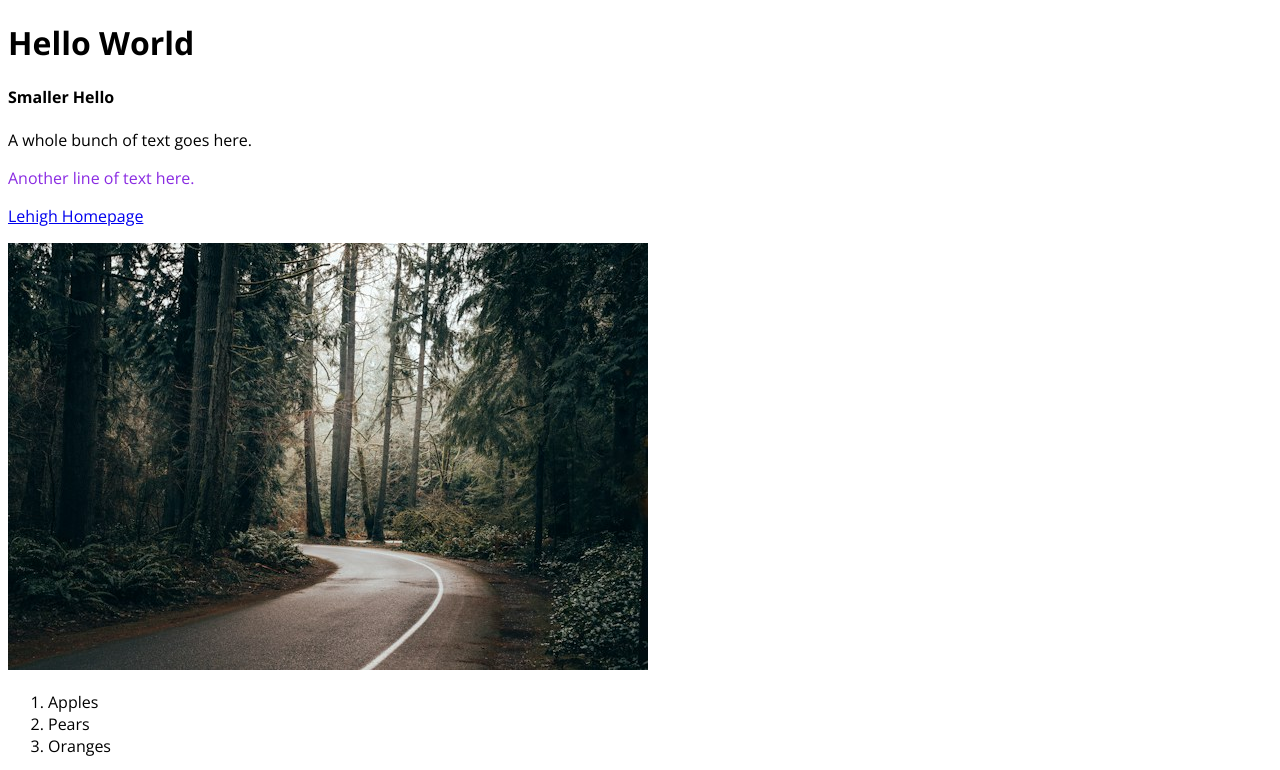
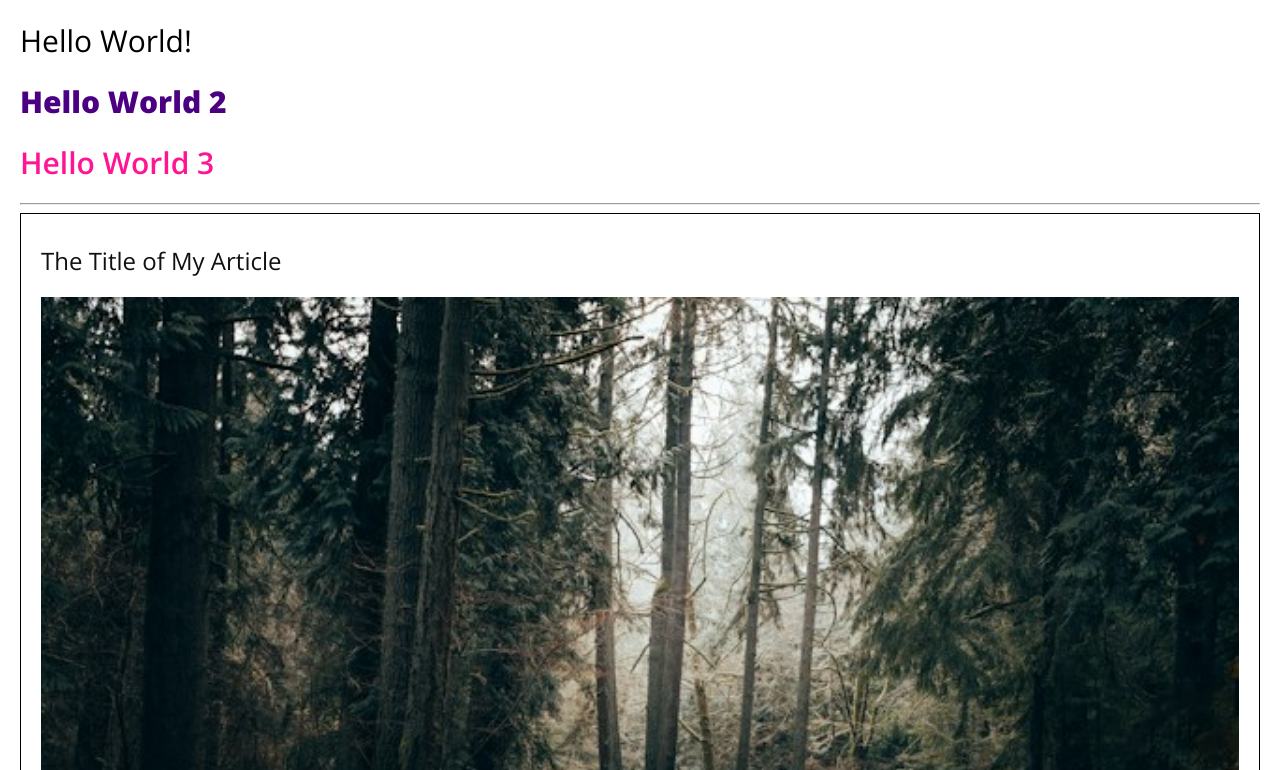
Before and after one commit to Lehigh-University-Design/hello-world-lar326, a plain HTML site: page labs/hello-world.html in a window 1280 px wide. Shown: the top 770 px of the page. Drawn offline with nearby package versions, Linux system fonts and the light colour scheme.

Commit message:
lab 4 html

```diff
--- a/css/style.css
+++ b/css/style.css
@@ -2,4 +2,45 @@ body {
   font-family: "Open Sans", sans-serif;
   font-optical-sizing: auto;
   font-style: normal;
+  margin: 20px;
 }
+
+
+h1 {
+  font-size: 30px;
+  font-weight: 300;
+}
+
+.special-headline {
+  font-weight: 900;
+  color: indigo;
+}
+
+#unique-headline {
+  font-weight: 600;
+  color: deeppink;
+}
+
+h2,h3,h4 {
+  font-weight: 300;
+  color: #111111;
+}
+
+.post{
+  border:1px solid black;
+  margin-bottom: 20px;
+  padding: 10px 20px 10px 20px;
+  img {
+    width: 100%;
+    height: auto;
+    display: block;
+  }
+}
+
+.highlight {
+  background-color:#111111;
+  color: beige;
+  h2 {
+    color:bisque;
+  }
+}
--- a/labs/hello-world.html
+++ b/labs/hello-world.html
@@ -9,10 +9,34 @@
         <link rel="preconnect" href="https://fonts.gstatic.com" crossorigin>
         <link href="https://fonts.googleapis.com/css2?family=Open+Sans:ital,wght@0,300..800;1,300..800&display=swap" rel="stylesheet">
         <link rel="stylesheet" href="../css/style.css">
+
+        <meta name="viewport" content="width=device-widgth, initial-scale=1" />
     </head>
 
     <body>
-        <h1>Hello World</h1>
+        <h1>Hello World!</h1>
+        <h1 class="special-headline">Hello World 2</h1>
+        <h1 id="unique-headline">Hello World 3</h1>
+
+        <hr>
+        <div class="post">
+            <h2>The Title of My Article</h2>
+            <img src="../images/road.jpg">
+            <p>Lorem ipsum, dolor sit amet consectetur adipisicing elit. Officiis quis et fugiat porro odio. Vel, quo. Doloremque excepturi iure consectetur tempore soluta assumenda quasi quod animi non? Aspernatur, incidunt ab?</p>
+        </div>
+
+        <div class="post highlight">
+            <h2>The Title of My Article</h2>
+            <img src="../images/road.jpg">
+            <p>Lorem ipsum, dolor sit amet consectetur adipisicing elit. Officiis quis et fugiat porro odio. Vel, quo. Doloremque excepturi iure consectetur tempore soluta assumenda quasi quod animi non? Aspernatur, incidunt ab?</p>
+        </div>
+
+        <div class="post">
+            <h2>The Title of My Article</h2>
+            <img src="../images/road.jpg">
+            <p>Lorem ipsum, dolor sit amet consectetur adipisicing elit. Officiis quis et fugiat porro odio. Vel, quo. Doloremque excepturi iure consectetur tempore soluta assumenda quasi quod animi non? Aspernatur, incidunt ab?</p>
+        </div>
+
         <h4>Smaller Hello</h4>
         <p>A whole bunch of text goes here.</p>
         <!--comment-->
```
